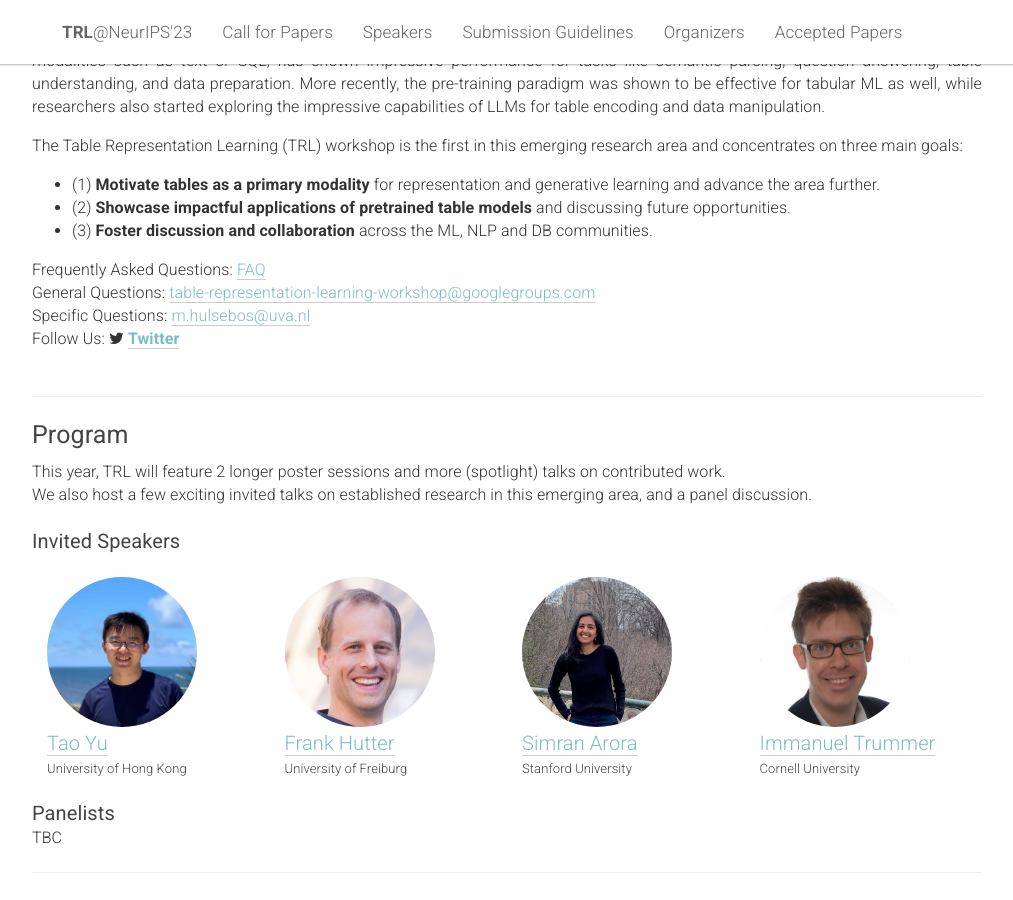
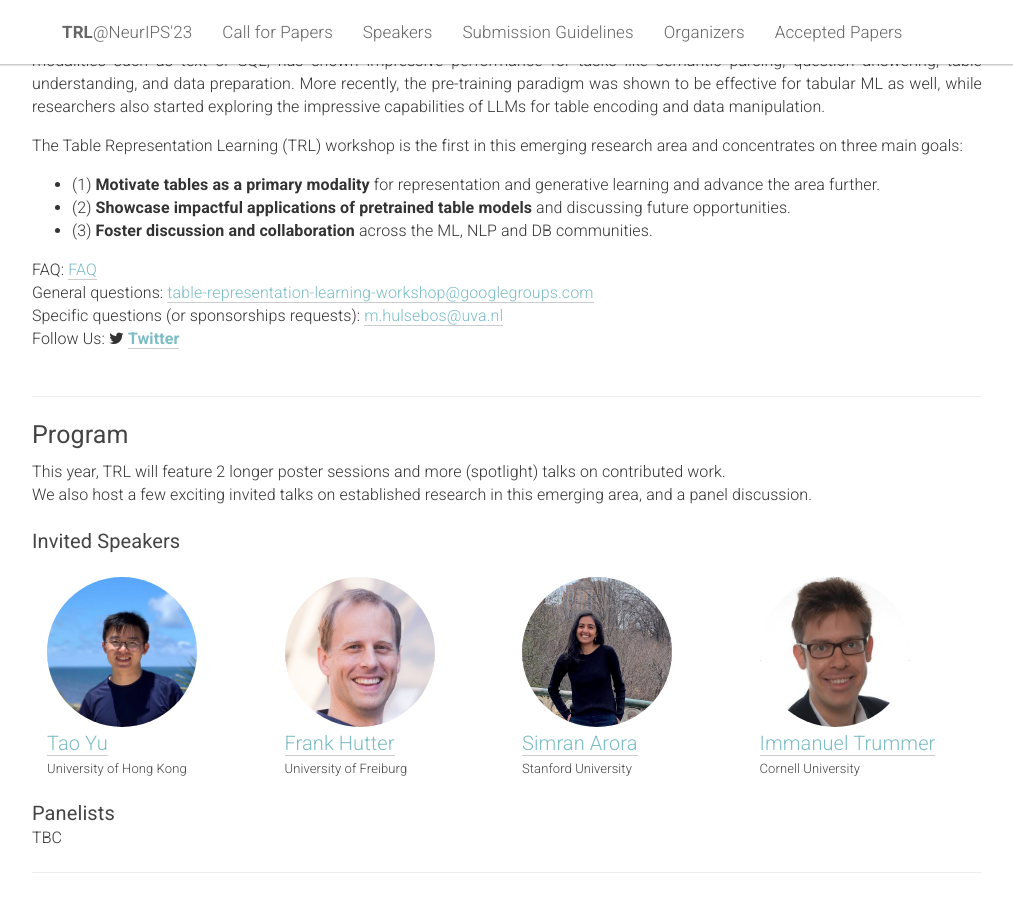
Before and after one commit to table-representation-learning/table-representation-learning.github.io, a Jekyll site: the page built from _pages/home.html, in a window 1280 px wide and 900 px high, scrolled down 301 px. Shown: the whole window, without its empty margins (133-1146 px from the left). Built offline with Jekyll 4.4.1, drawn with Linux system fonts in a browser that asks for light colours.

Commit message:
Add sponsorship request.

```diff
--- a/_pages/home.html
+++ b/_pages/home.html
@@ -37,15 +37,15 @@
     <div >
         <div class="col-xs-12">
             <div>
-                Frequently Asked Questions: <a href="https://groups.google.com/g/table-representation-learning-workshop"
+                FAQ: <a href="https://groups.google.com/g/table-representation-learning-workshop"
                     target="blank">FAQ</a>
             </div>
             <div>
-                General Questions: <a class="u-email"
+                General questions: <a class="u-email"
                     href="mailto:table-representation-learning-workshop@googlegroups.com"target="blank">table-representation-learning-workshop@googlegroups.com</a>
             </div>
             <div>
-                Specific Questions: <a class="u-email" href="mailto:m.hulsebos@uva.nl"  target="blank">m.hulsebos@uva.nl</a>
+                Specific questions (or sponsorships requests): <a class="u-email" href="mailto:m.hulsebos@uva.nl"  target="blank">m.hulsebos@uva.nl</a>
             </div>
             <div>
                 Follow Us:
```
